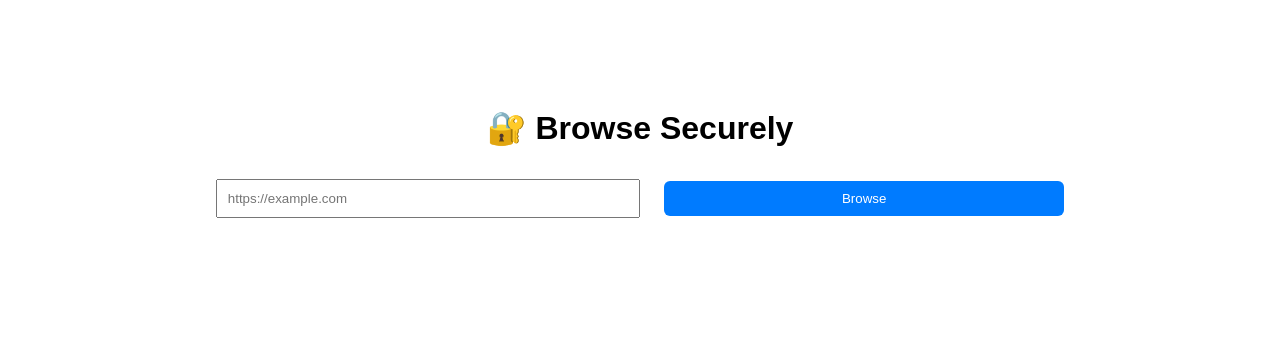
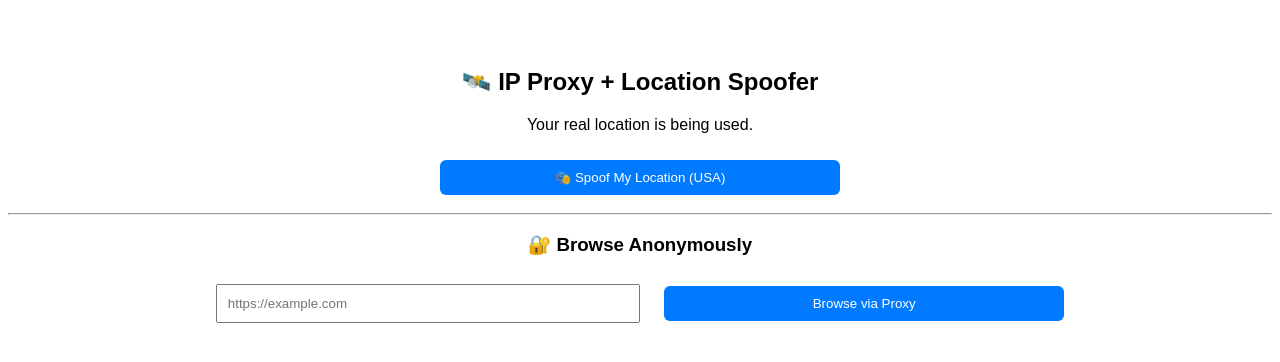
Before and after one commit to Ibrahimshaa907/vpn-node-proxy, a website: page public/index.html in a window 1280 px wide. Drawn offline with Linux system fonts and the light colour scheme.

Commit message:
Add files via upload

```diff
--- a/public/index.html
+++ b/public/index.html
@@ -3,21 +3,43 @@
 <head>
   <meta charset="UTF-8" />
   <meta name="viewport" content="width=device-width, initial-scale=1.0"/>
-  <title>VPN Proxy Browser</title>
+  <title>VPN Proxy + Location Spoof</title>
   <style>
-    body { font-family: sans-serif; text-align: center; padding-top: 80px; }
+    body { font-family: sans-serif; text-align: center; padding-top: 40px; }
     input, button { padding: 10px; width: 80%; max-width: 400px; margin: 10px; }
     button { background: #007BFF; color: white; border: none; border-radius: 6px; }
+    .spoofed { color: green; font-weight: bold; }
   </style>
 </head>
 <body>
-  <h1>🔐 Browse Securely</h1>
+  <h2>🛰️ IP Proxy + Location Spoofer</h2>
+  <p id="status">Your real location is being used.</p>
+  <button onclick="spoofLocation()">🎭 Spoof My Location (USA)</button>
+  <hr>
+  <h3>🔐 Browse Anonymously</h3>
   <form onsubmit="openProxy(event)">
     <input type="text" id="targetUrl" placeholder="https://example.com" required />
-    <button type="submit">Browse</button>
+    <button type="submit">Browse via Proxy</button>
   </form>
 
   <script>
+    let isSpoofed = false;
+    function spoofLocation() {
+      if (!isSpoofed) {
+        const fakeLatitude = 40.7128;
+        const fakeLongitude = -74.0060;
+        navigator.geolocation.getCurrentPosition = function(success) {
+          success({ coords: {
+            latitude: fakeLatitude,
+            longitude: fakeLongitude,
+            accuracy: 100
+          }});
+        };
+        isSpoofed = true;
+        document.getElementById("status").innerHTML = "📍 Location spoofed to <span class='spoofed'>New York, USA</span>";
+      }
+    }
+
     function openProxy(e) {
       e.preventDefault();
       const url = document.getElementById('targetUrl').value;
```
